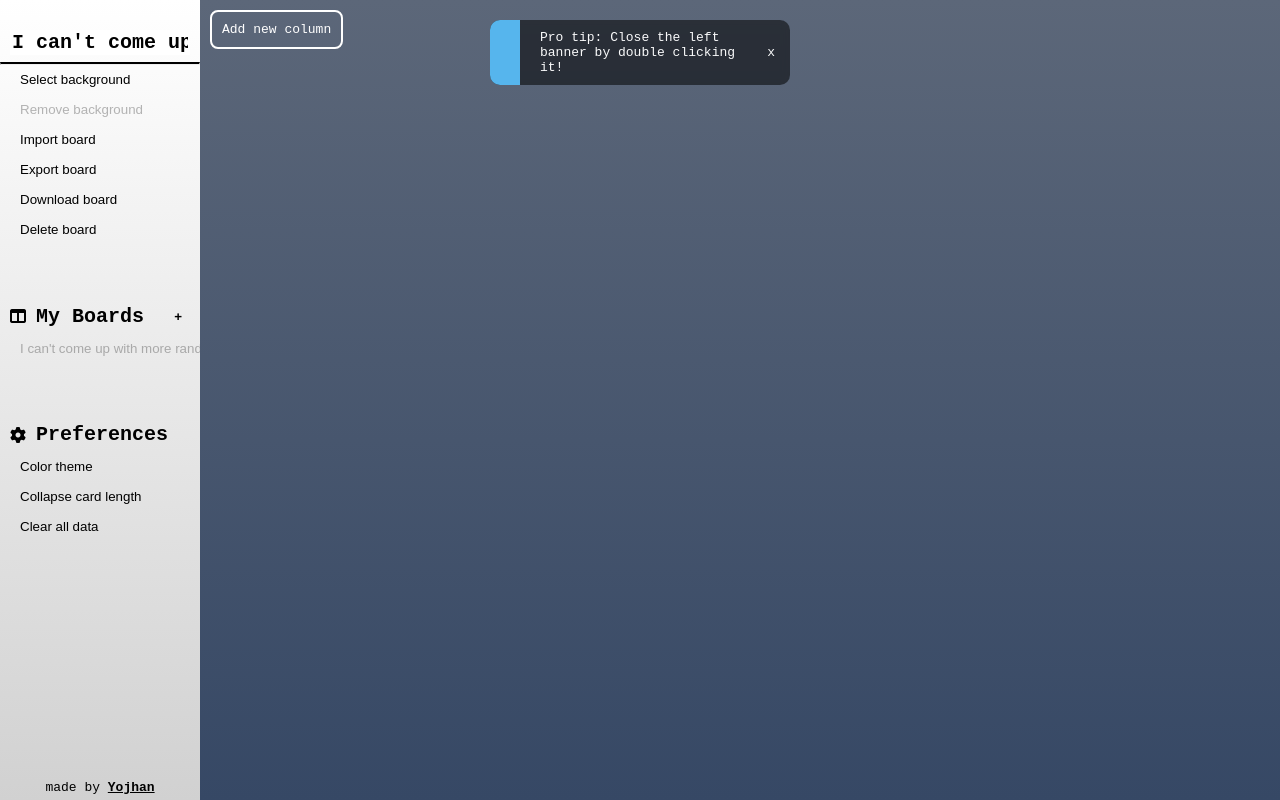
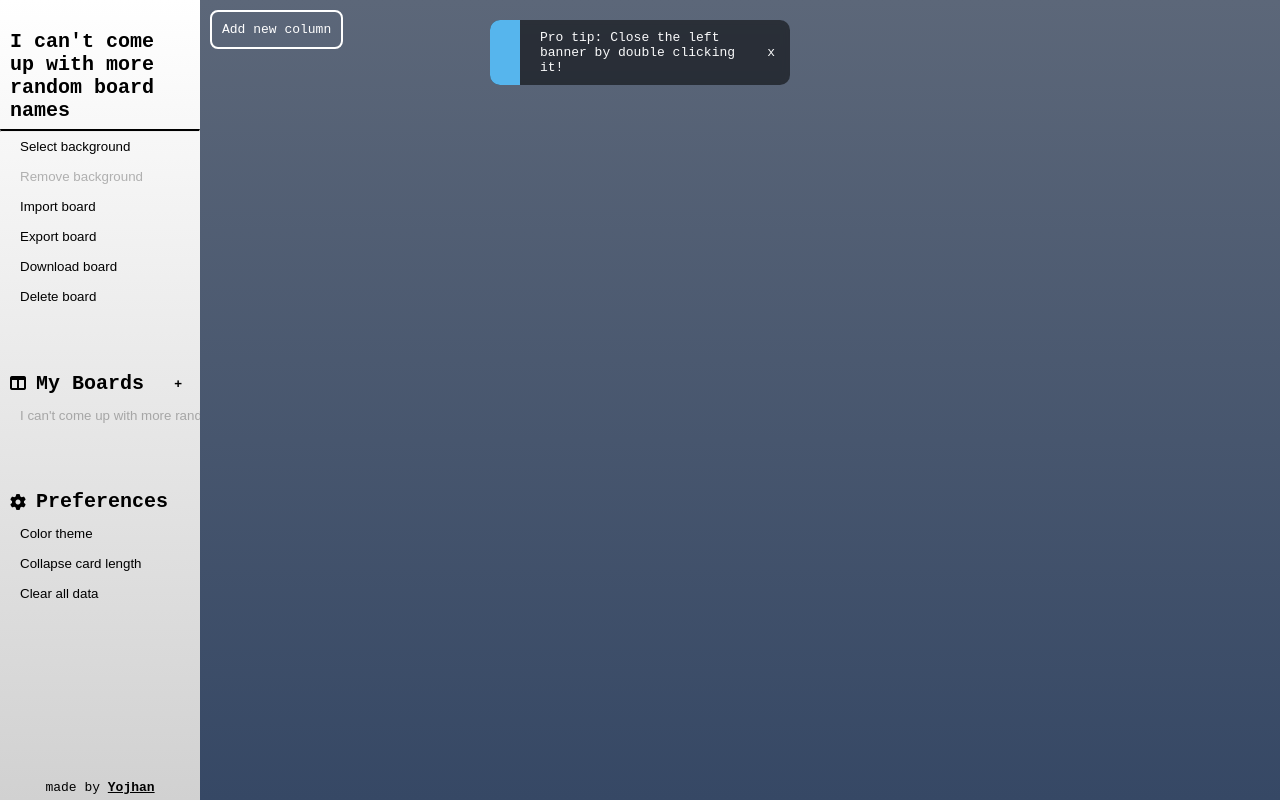
Before and after one commit to sryojhan/flexboard, a website built with webpack: page src/template.html in a window 1280 px wide. Built offline with nearby package versions, Linux system fonts and the light colour scheme.

Commit message:
Multiple event listeners error fixed

```diff
--- a/src/scripts/dom/DOMBoard.js
+++ b/src/scripts/dom/DOMBoard.js
@@ -9,6 +9,32 @@ import { DOMBanner } from "./DOMBanner";
 
 const DOMBoard = (function(){
 
+    let board = null;
+    const boardNameElement = document.querySelector('#board-name');
+
+    (function Initialise(){
+
+
+
+        boardNameElement.addEventListener('keydown', (event)=>{
+
+            if(event.key === "Enter"){
+                boardNameElement.blur();
+            }
+        });
+
+        boardNameElement.addEventListener('blur', ()=>{
+
+            if(board.name === boardNameElement.textContent) return;
+
+            board.name = boardNameElement.textContent;
+
+            Board.SaveBoardData();
+            DOMBanner.InitialiseBoardSelector();
+        });
+
+
+    })();
 
 
     const GetCurrentBoardName = function(){
@@ -20,25 +46,8 @@ const DOMBoard = (function(){
 
         ClearCurrentBoard();
 
-        const board = Board.data.GetCurrentBoard();
-
-        const boardNameElement = document.querySelector('#board-name');
-        boardNameElement.value = board.name;
-
-        boardNameElement.addEventListener('keydown', (event)=>{
-
-            if(event.key === "Enter"){
-                boardNameElement.blur();
-            }
-        });
-
-        boardNameElement.addEventListener('blur', ()=>{
-
-            board.name = boardNameElement.value;
-            Board.SaveBoardData();
-            DOMBanner.InitialiseBoardSelector();
-        });
-
+        board = Board.data.GetCurrentBoard();
+        boardNameElement.textContent = board.name;
 
 
         const boardData = Serializer.LoadJSON(board.id);
--- a/src/styles.css
+++ b/src/styles.css
@@ -172,6 +172,7 @@ body {
     margin: 0;
     font-weight: bold;
 
+    resize: none;
 }
 
 
@@ -289,6 +290,8 @@ body {
     grid-template-rows: 1fr;
 
     position: relative;
+
+
 }
 
 
@@ -364,6 +367,7 @@ body {
     /* To go back to a line remove this 3 rules below. Also erase display:none from separator */
 
     width: 300px;
+    min-width: 300px;
     border-radius: 8px;
     background-color: rgba(24, 24, 24, 0.445);
 }
--- a/src/template.html
+++ b/src/template.html
@@ -25,7 +25,7 @@
 
                 <div class="banner-group-title board-name">
 
-                    <input type="text" id="board-name" spellcheck="false">
+                    <h2 id="board-name" contenteditable= "true" spellcheck="false"></h2>
                 </div>
 
                 <hr>
```
